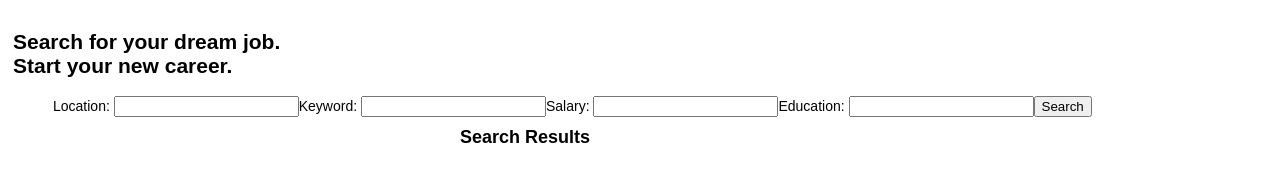
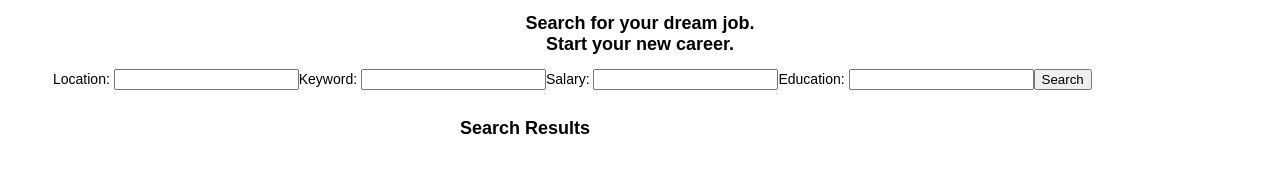
Before and after one commit to Lanzaa/CS160-2012, a plain HTML site: page public_html/index.html in a window 1280 px wide. Drawn offline with Linux system fonts and the light colour scheme.

Commit message:
Committing changes by curtis.

```diff
--- a/public_html/index.html
+++ b/public_html/index.html
@@ -4,8 +4,7 @@
    </head>
    <body>
       <div class="search">
-         <div class="title" ></div>
-	<h2 class = titleTest"> Search for your dream job. <br> Start your new career. <br></h2>
+	<div class = "title"> Search for your dream job. <br> Start your new career. <br></div>
          <form action="scrap.php" method="get">
             <ul>
                <li class="label">Location:
```
